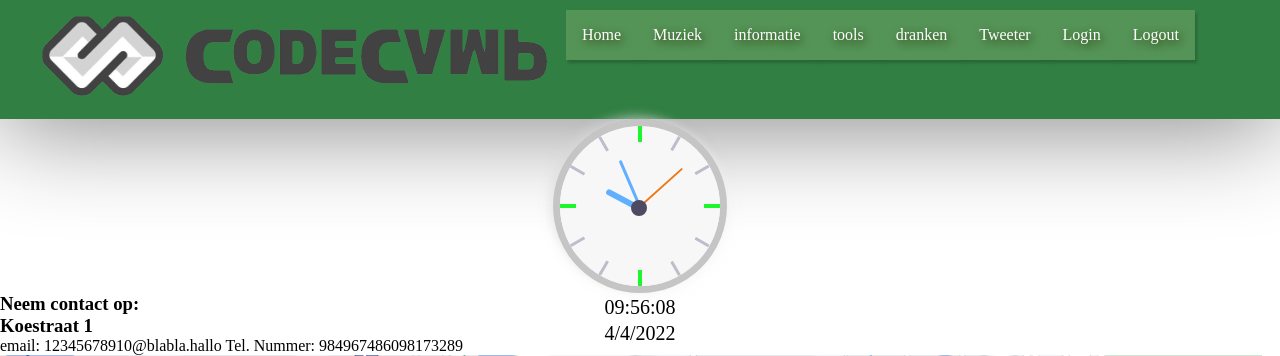
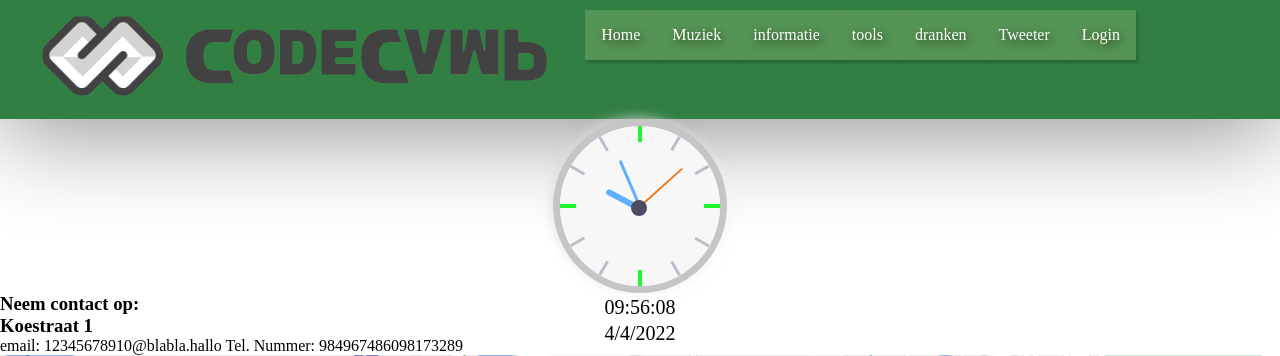
Before and after one commit to WouterSma/c2codecamp, a PHP site: page /c2codecamp/index.php in a window 1280 px wide. Shown: the top 356 px of the page. Run offline with PHP 8.4, Linux system fonts and the light colour scheme.

Commit message:
removed exces dropdown

```diff
--- a/header.php
+++ b/header.php
@@ -79,10 +79,5 @@
                     <a class="dropdown_button" href="<?php echo $base_url; ?>/login.php">Login</a>
                 <?php endif ?>
                 </div>
-
-                <div class="dropdown">
-                    <a class="dropdown_button" href="<?php echo $base_url; ?>/logout.php">Logout</a>
-            </div>
-
        </nav>
 </header>
```
